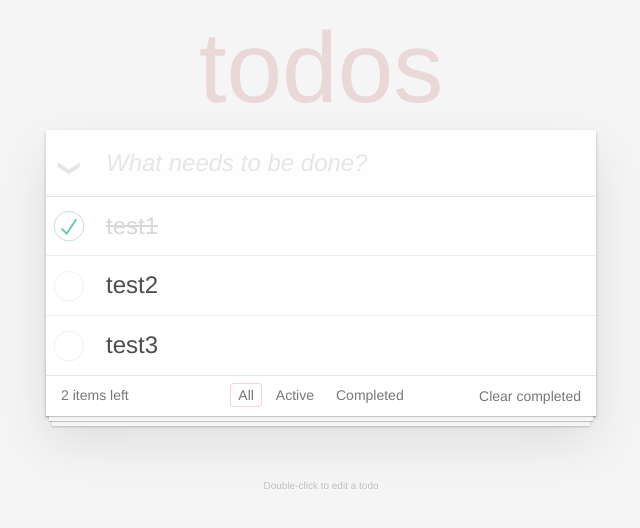
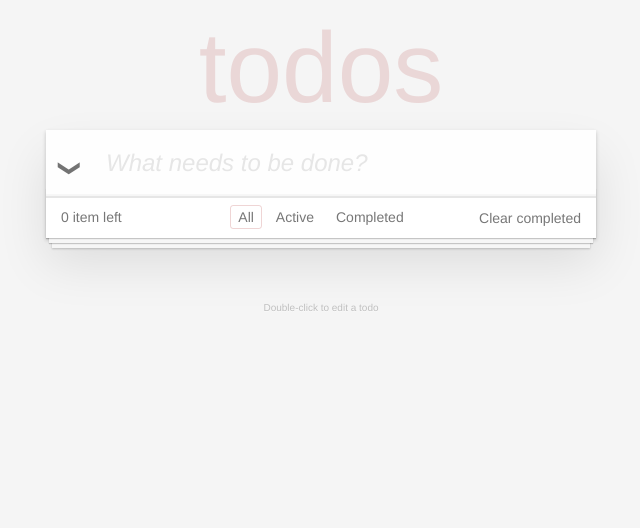
Before and after one commit to jamalhassouni/vue-todo-app, a Vue app: page / in a window 1280 px wide. Shown: the top 528 px of the page, without its empty margins (319-959 px from the left). Built offline with nearby package versions, Linux system fonts and the light colour scheme.

Commit message:
refactor:Save Data in localStorage

```diff
--- a/src/App.vue
+++ b/src/App.vue
@@ -88,15 +88,21 @@ var filters = {
     return todos.filter(todo => !todo.completed);
   }
 };
+
+const todoStorage = {
+  fetch: function() {
+    var todos = localStorage.getItem("todos");
+    return JSON.parse(todos || "[]");
+  },
+  save: function(todos) {
+    localStorage.setItem("todos", JSON.stringify(todos));
+  }
+};
 export default {
   name: "app",
   data: () => {
     return {
-      todos: [
-        { title: "test1", completed: true },
-        { title: "test2", completed: false },
-        { title: "test3", completed: false }
-      ],
+      todos: todoStorage.fetch(),
       newTodo: "",
       visability: "all",
       editingTodo: null,
@@ -158,6 +164,14 @@ export default {
     cancelEditing(todo) {
       todo.title = this.oldEditingTodoTitle;
       this.editingTodo = null;
+    }
+  },
+  watch: {
+    todos: {
+      handler: function(todos) {
+        todoStorage.save(todos);
+      },
+      deep: true
     }
   }
 };
```
